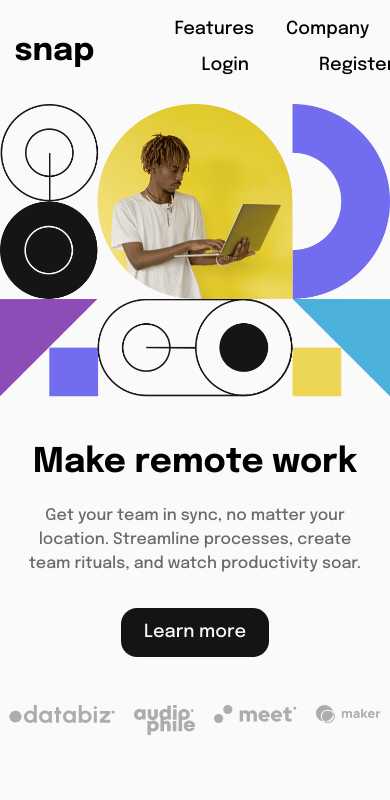
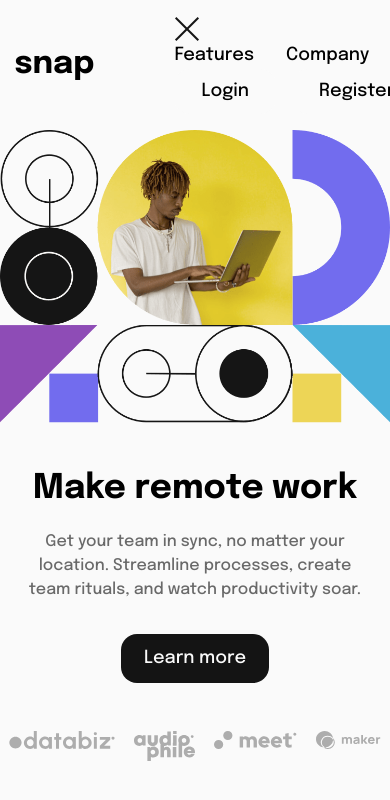
Before and after one commit to SerPet-eng/intro-section-with-dropdown-navigation-main, a React (Vite) app: page / in a window 390 px wide. Both pictures are taken after a click on the picture 359 px from the left and 40 px from the top of the page. Shown: the top 800 px of the page. Built offline with nearby package versions, Linux system fonts and the light colour scheme.

Commit message:
Update NavBar.jsx🧭🛠️
 - Adding `close menu icon` to the menu for mobile mode.

```diff
--- a/src/components/NavBar/NavBar.jsx
+++ b/src/components/NavBar/NavBar.jsx
@@ -1,5 +1,6 @@
 import { useState } from 'react';
 import MenuIcon from '../../../images/icon-menu.svg';
+import CloseIcon from '../../../images/icon-close-menu.svg';
 
 export default function NavBar() {
   const [active, setActive] = useState(false);
@@ -18,6 +19,7 @@ export default function NavBar() {
       <nav className="nav">
         <h1 className="nav__title">snap</h1>
         <div className="menu" style={showDisplay}>
+          <img src={CloseIcon} alt="A close icon" onClick={toggleButton} />
           <ul>
             <li>Features</li>
             <li>Company</li>
```
